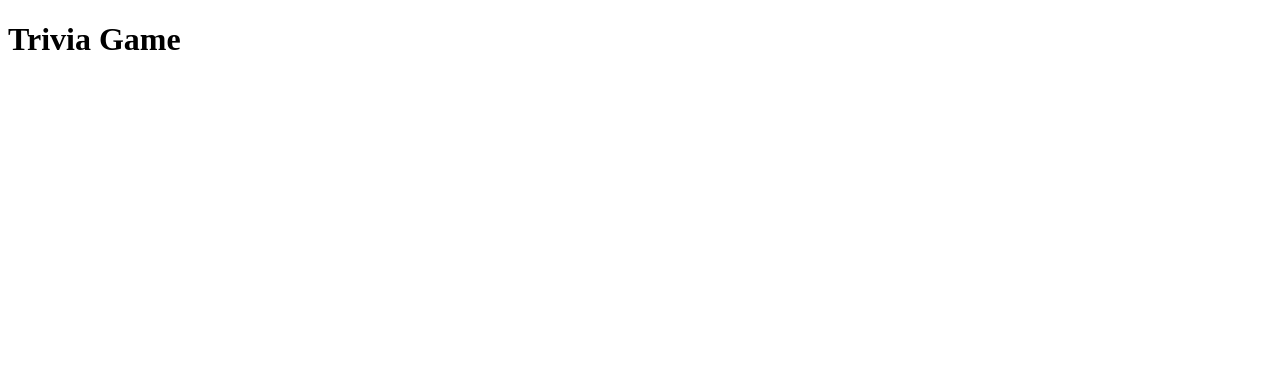
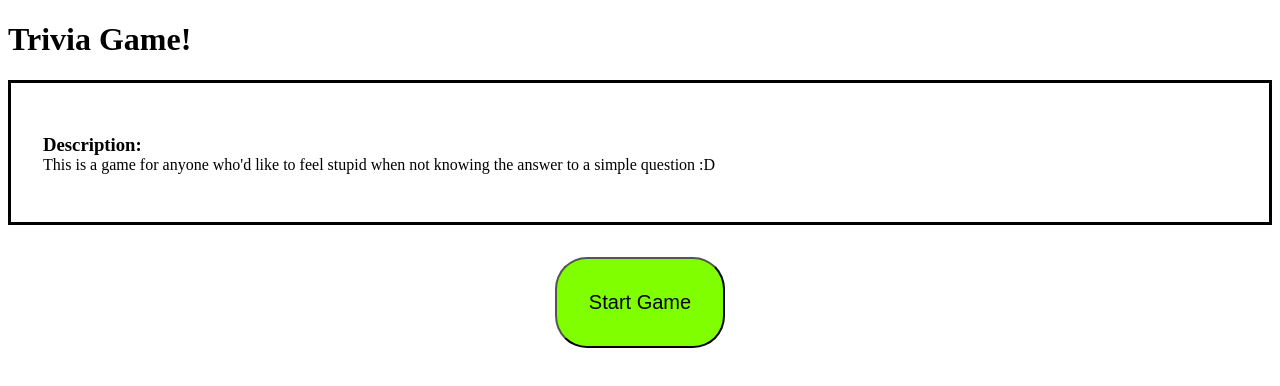
Before and after one commit to CasaRol/trivia-app, a Vue app: page / in a window 1280 px wide. Shown: the top 386 px of the page. Built offline with nearby package versions, Linux system fonts and the light colour scheme.

Commit message:
Feature: Started working on fetching data from the api

```diff
--- a/package.json
+++ b/package.json
@@ -9,7 +9,8 @@
   },
   "dependencies": {
     "core-js": "^3.6.5",
-    "vue": "^2.6.11"
+    "vue": "^2.6.11",
+    "vue-router": "^3.5.1"
   },
   "devDependencies": {
     "@vue/cli-plugin-babel": "~4.5.0",
--- a/src/App.vue
+++ b/src/App.vue
@@ -1,21 +1,23 @@
 <template>
   <div id="app">
-    <index/>
+    <h1 id="pageTitle">Trivia Game!</h1>
+    <intro />
   </div>
 </template>
 
 <script>
-import index from './components/index.vue'
+import Intro from "./components/Intro.vue";
 
 export default {
-  name: 'App',
+  name: "App",
   components: {
-    index
-  }
-}
+    Intro,
+  },
+};
 </script>
 
-<style>
+<s
+    QuestionMaintyle>
 #app {
   /* font-family: Avenir, Helvetica, Arial, sans-serif;
   -webkit-font-smoothing: antialiased;
@@ -24,4 +26,8 @@ export default {
   color: #2c3e50;
   margin-top: 60px; */
 }
+
+#pageTitle {
+  text-align: center;
+}
 </style>
--- /dev/null
+++ b/src/components/Intro.vue
@@ -0,0 +1,55 @@
+<template>
+  <div>
+    <div id="intro">
+      <h3>Description:</h3>
+      <p id="random">{{ description }}</p>
+    </div>
+    <div id="button-placement">
+      <button>Start Game</button>
+    </div>
+  </div>
+</template>
+
+<script>
+export default {
+  data() {
+    return {
+      description:
+        "This is a game for anyone who'd like to feel stupid when not knowing the answer to a simple question :D",
+    };
+  },
+};
+</script>
+
+<style>
+#intro {
+  border-style: solid;
+  padding: 2rem;
+}
+
+#intro h3 {
+  margin-bottom: 0px;
+}
+
+#intro p {
+  margin-top: 0px;
+}
+
+#button-placement {
+  text-align: center;
+  margin-top: 2rem;
+}
+
+#button-placement button {
+  background-color:chartreuse;
+  font-size: 20px;
+  padding: 2rem;
+  border-radius: 2rem;
+}
+
+#button-placement button:focus {
+    outline: 0;
+}
+
+
+</style>
--- a/src/components/index.vue
+++ /dev/null
@@ -1,15 +0,0 @@
-<template>
-  <h1>
-      Trivia Game
-  </h1>
-</template>
-
-<script>
-export default {
-
-}
-</script>
-
-<style>
-
-</style>
--- a/src/main.js
+++ b/src/main.js
@@ -1,5 +1,6 @@
 import Vue from 'vue'
 import App from './App.vue'
+
 
 Vue.config.productionTip = false
 
```
Also changed, not shown: src/components/QuestionMain.vue (added, +52 -0 lines), src/utils/fetchAndProcessQuestions.js (added, +7 -0 lines), 1 other file (tests, documents, lock files or other folders).
